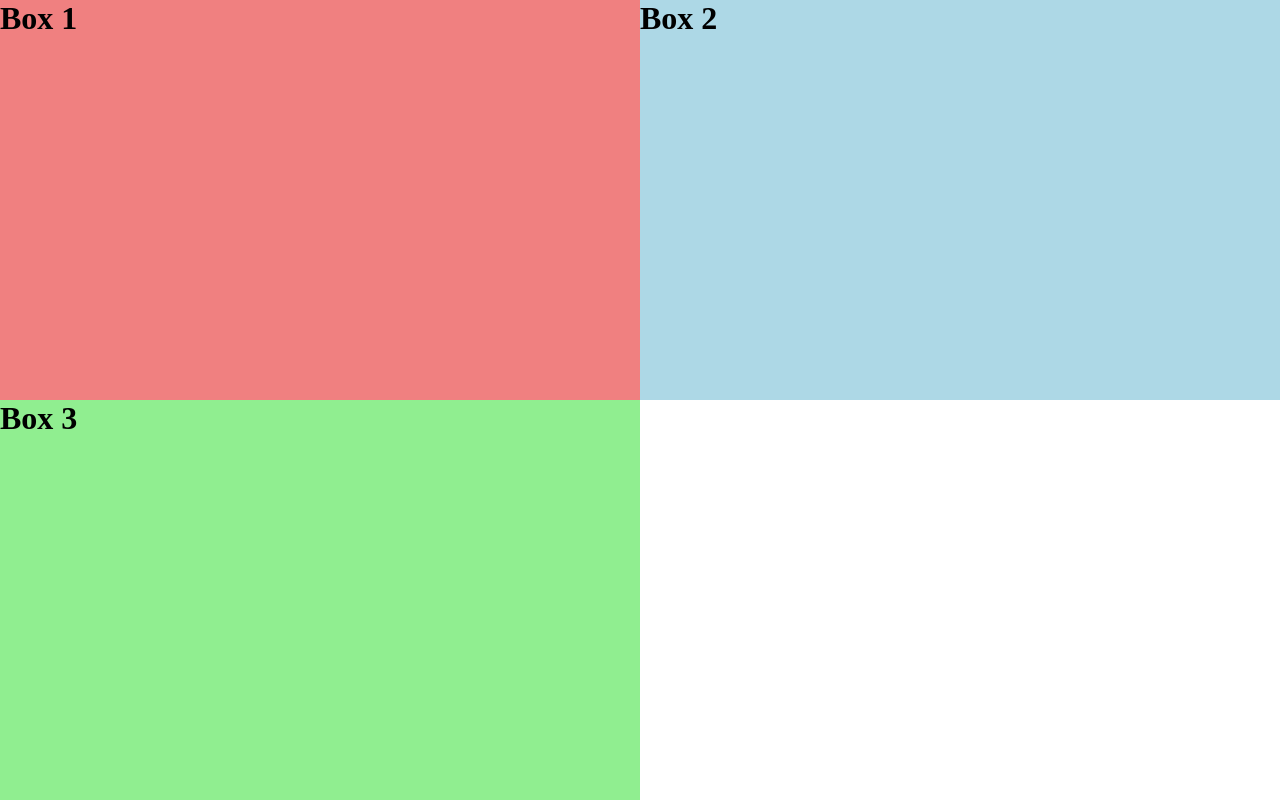
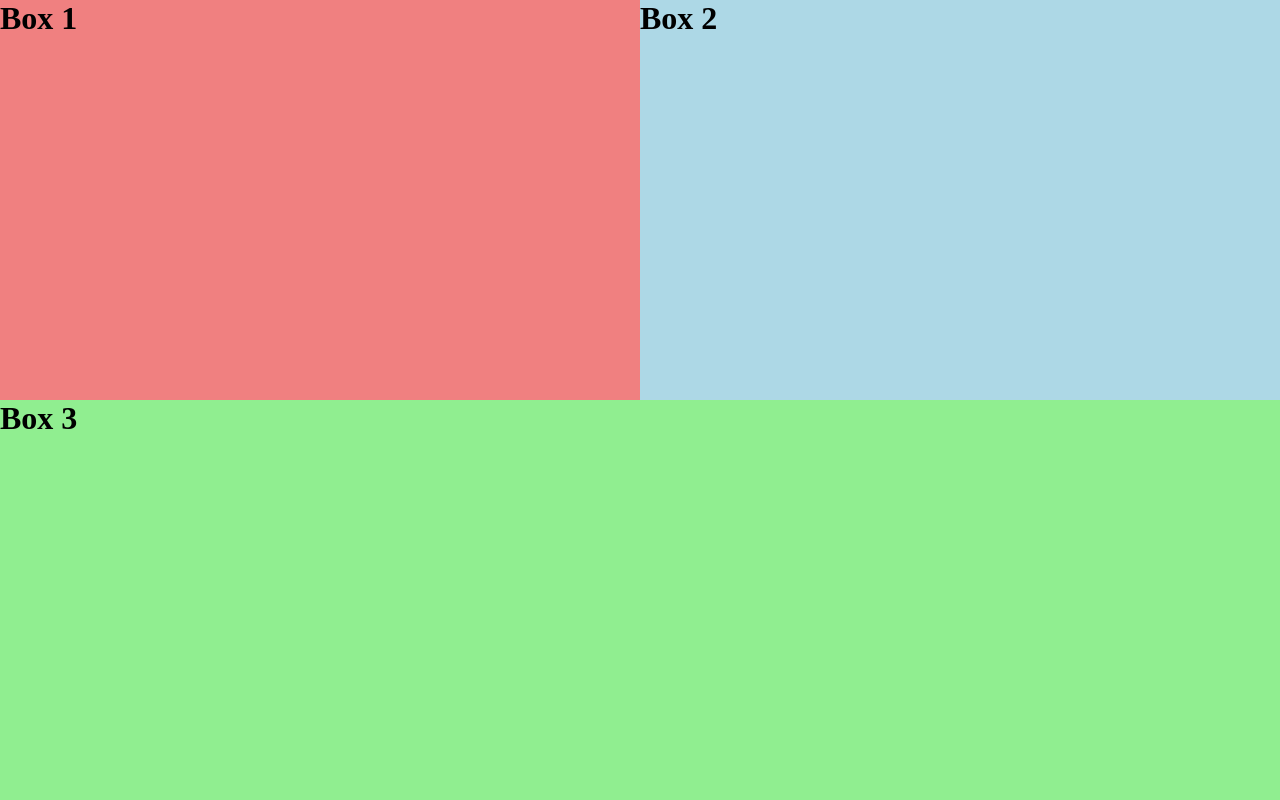
Before and after one commit to BeataJ/grid-css-basics, a plain HTML site: page index.html in a window 1280 px wide. Drawn offline with Linux system fonts and the light colour scheme.

Commit message:
add grid-column

```diff
--- a/style.css
+++ b/style.css
@@ -22,3 +22,9 @@ main {
   grid-template-columns: 1fr 1fr;
   grid-template-rows: 1fr 1fr;
 }
+
+.box3 {
+  /* grid-column-start: 1;
+  grid-column-end: 3; */
+  grid-column: 1/3;
+}
```
